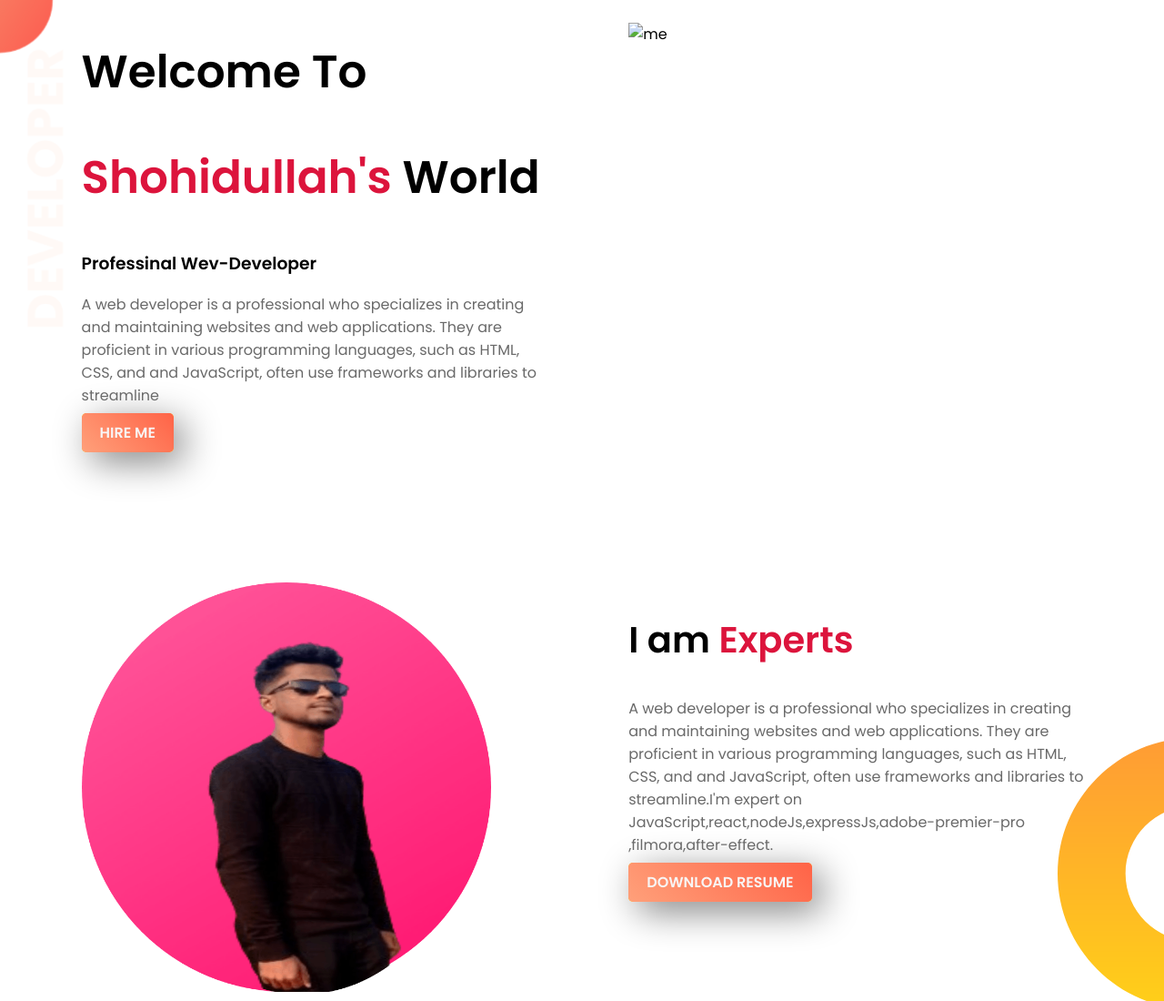
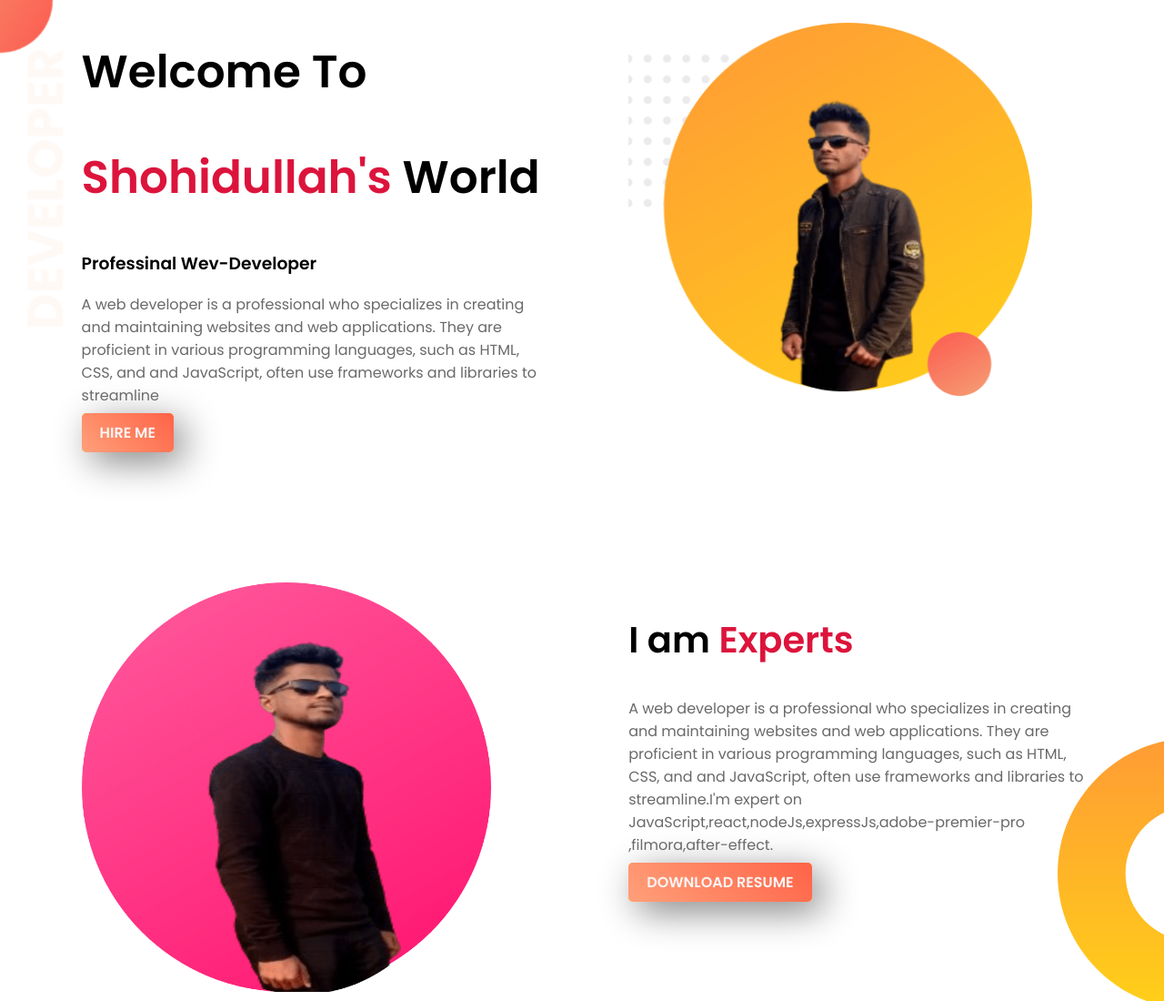
Before and after one commit to shohidullahCSE/my-web-portfolio, a plain HTML site: page index.html in a window 1280 px wide. Shown: the top 1100 px of the page at 91% size. Drawn offline with Linux system fonts and the light colour scheme.

Commit message:
Update index.html

```diff
--- a/index.html
+++ b/index.html
@@ -17,14 +17,14 @@
        <a class="link-btn" href="https://www.linkedin.com/in/ge-shohidullah-0bb529274/" target="_blank">HIRE ME</a>
     </div>
     <div class="half">
-        <img src="/imgesg/profile2.png" alt="me">
+        <img src="/imges/profile1.png" alt="me">
     </div>
  </section>
 
 
  <section class="expert-banner">
     <div class="half-width">
-        <img src="/imges/PROFILE2.png" alt="me">
+        <img src="/imges/profile2.png" alt="me">
     </div>
     <div class="half-width">
 
```
